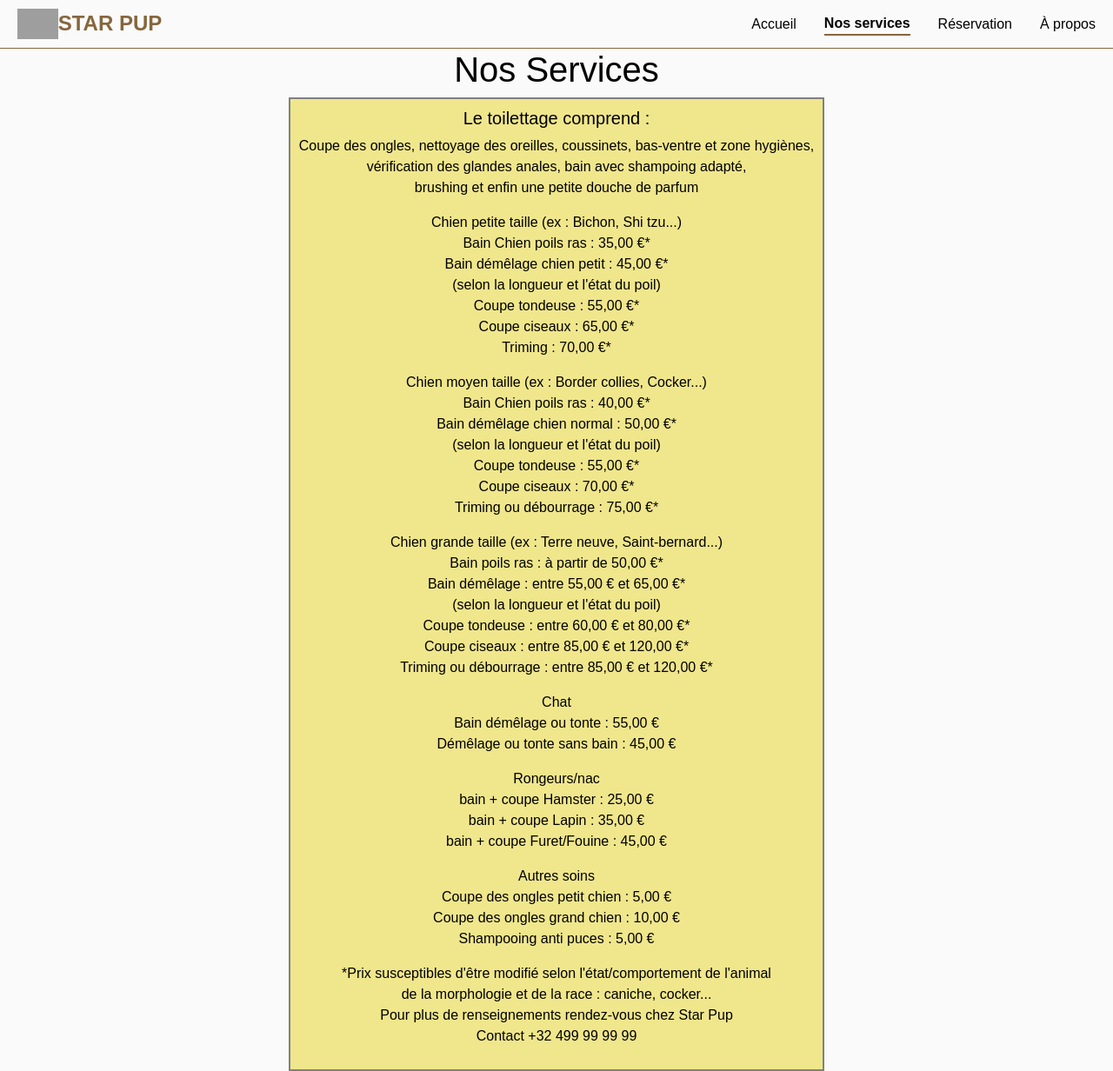
After one commit to MSl4sh/Toilettage, a Flask app: page /services in a window 1280 px wide. The commit adds this page. Shown: the whole page at 87% size. Run offline with Flask 3, Linux system fonts and the light colour scheme; some libraries are stand-ins or nearby versions; some web fonts are replaced; grey boxes are pictures that could not be loaded.

Commit message:
services

```diff
--- a/app.py
+++ b/app.py
@@ -1,9 +1,19 @@
 from flask import Flask, render_template, redirect, url_for, request
 
+import psycopg2
 
 app = Flask(__name__)
-if __name__ == "__main__":
-    app.run(debug=True)
+
+
+conn = psycopg2.connect(host='localhost', dbname='Toiletries', user='postgres', password='Postgre', port=5432)
+cur = conn.cursor()
+cur.execute("""insert into reservation (name, price, date_hour)
+values ('Alain Terieur', 50, '2025-06-25')
+""")
+
+conn.commit()
+cur.close()
+conn.close()
 
 
 @app.route("/")
@@ -13,3 +23,10 @@ def default():
 @app.route("/home")
 def home():
     return render_template("home.html")
+
+@app.route("/services")
+def services():
+    return render_template("services.html")
+
+if __name__ == "__main__":
+    app.run(debug=True)
--- a/static/styles.css
+++ b/static/styles.css
@@ -117,3 +117,11 @@ nav>ul>li>a{
     border: 2px solid rgb(134, 102, 61);
     border-radius: 100%;
 }
+
+.s-border{width: fit-content;
+  border: 2px solid grey;
+  background-color: khaki;
+  padding: 10px;
+  margin: auto;
+  text-align: center;
+}
--- a/templates/base.html
+++ b/templates/base.html
@@ -18,7 +18,7 @@
                 <div class="nav-logo-container">
                     <img src="{{url_for('static', filename='/img/logo.svg')}}" alt="logo">
                 </div>
-                <p class="nav-name">STAR PUP</h2>
+                <h2 class="nav-name">STAR PUP</h2>
             </div>
             <ul>
                 <li><a class="nav-link" href="/home">Accueil</a></li>
--- /dev/null
+++ b/templates/services.html
@@ -0,0 +1,59 @@
+{% extends 'base.html' %}
+
+{% block content %}
+<div class="text-center">
+    <h1>Nos Services</h1>
+</div>
+
+<div class="s-border">
+    <h5>Le toilettage comprend :</h5>
+    <p>Coupe des ongles, nettoyage des oreilles, coussinets, bas-ventre et zone hygiènes,<br/>
+        vérification des glandes anales, bain avec shampoing adapté,<br/>
+        brushing et enfin une petite douche de parfum<br/>
+    </p>
+    <p>Chien petite taille (ex : Bichon, Shi tzu...)<br/>
+        Bain Chien poils ras : 35,00 €*<br/>
+        Bain démêlage chien petit : 45,00 €*<br/>
+        (selon la longueur et l'état du poil)<br/>
+        Coupe tondeuse : 55,00 €*<br/>
+        Coupe ciseaux : 65,00 €*<br/>
+        Triming : 70,00 €*<br/>
+    </p>
+    <P>Chien moyen taille (ex : Border collies, Cocker...)<br/>
+        Bain Chien poils ras : 40,00 €*<br/>
+        Bain démêlage chien normal : 50,00 €*<br/>
+        (selon la longueur et l'état du poil)<br/>
+        Coupe tondeuse : 55,00 €*<br/>
+        Coupe ciseaux : 70,00 €*<br/>
+        Triming ou débourrage : 75,00 €*<br/>
+    </P>
+    <p>Chien grande taille (ex : Terre neuve, Saint-bernard...)<br/>
+        Bain poils ras : à partir de 50,00 €*<br/>
+        Bain démêlage : entre 55,00 € et 65,00 €*<br/>
+        (selon la longueur et l'état du poil)<br/>
+        Coupe tondeuse : entre 60,00 € et 80,00 €*<br/>
+        Coupe ciseaux : entre 85,00 € et 120,00 €*<br/>
+        Triming ou débourrage : entre 85,00 € et 120,00 €*<br/>
+    </p>
+    <p>Chat<br/>
+        Bain démêlage ou tonte : 55,00 €<br/>
+        Démêlage ou tonte sans bain : 45,00 €<br/>
+    </p>
+    <P>Rongeurs/nac<br/>
+        bain + coupe Hamster : 25,00 €<br/>
+        bain + coupe Lapin : 35,00 €<br/>
+        bain + coupe Furet/Fouine : 45,00 €<br/>
+    </P>
+    <p>Autres soins<br/>
+        Coupe des ongles petit chien : 5,00 €<br/>
+        Coupe des ongles grand chien : 10,00 €<br/>
+        Shampooing anti puces : 5,00 €<br/>
+    </p>
+    <P>*Prix susceptibles d'être modifié selon l'état/comportement de l'animal<br/>
+        de la morphologie et de la race : caniche, cocker...<br/>
+        Pour plus de renseignements rendez-vous chez Star Pup<br/>
+        Contact +32 499 99 99 99<br/>
+    </P>
+</div>
+
+{% endblock %}
```
